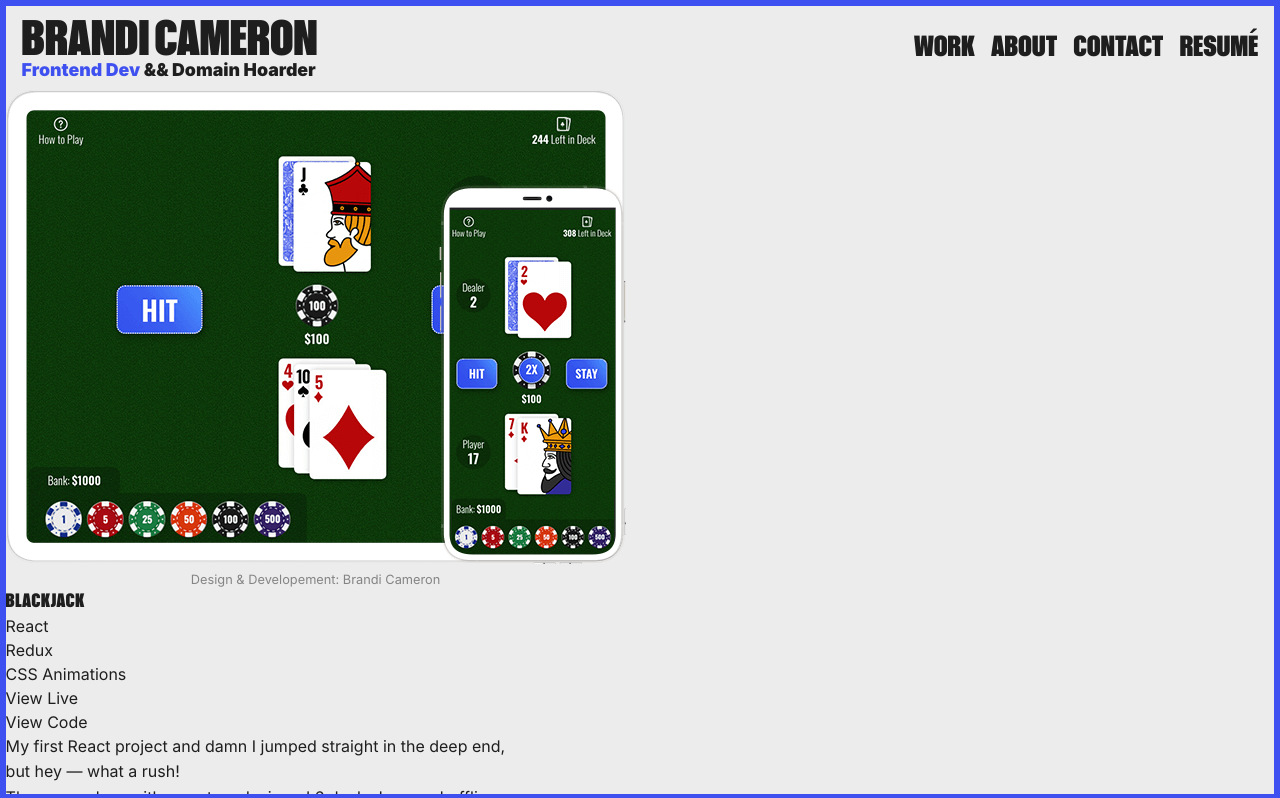
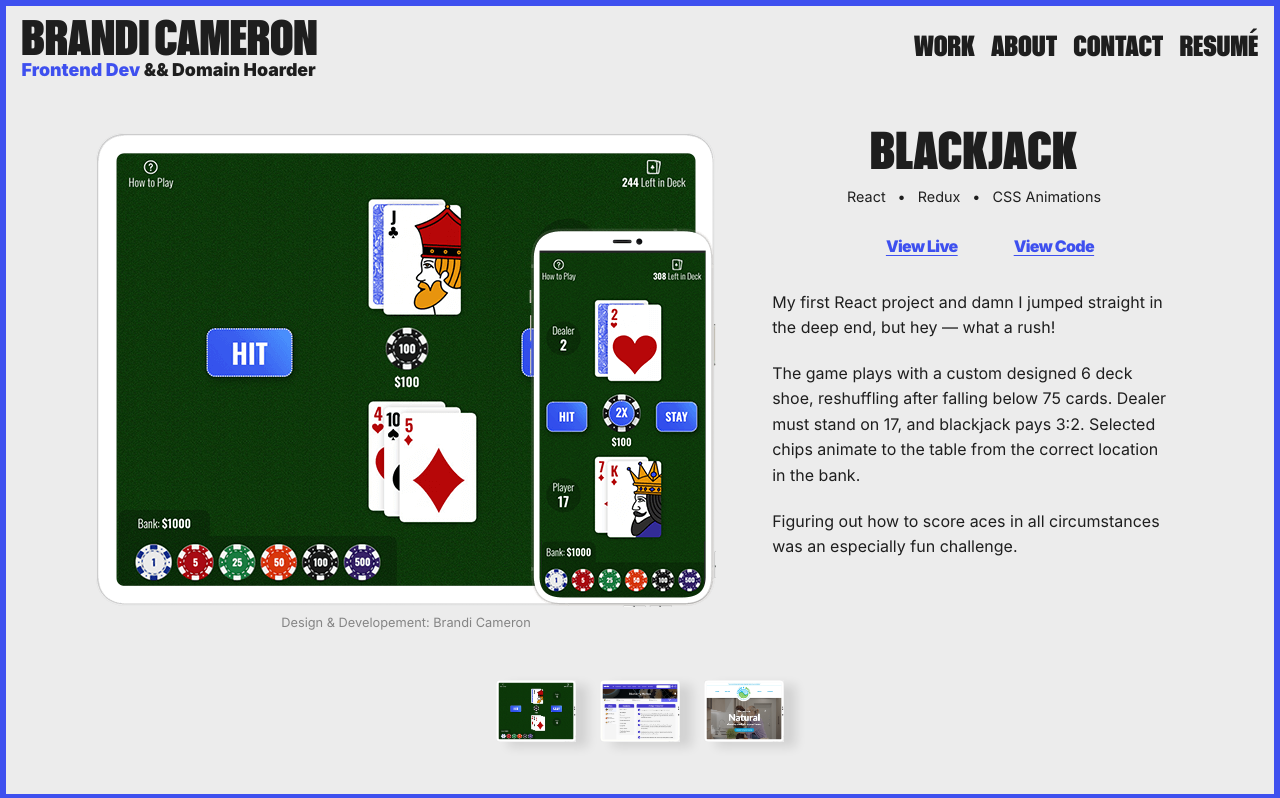
Before and after one commit to brandicameron/portfolio, a Next.js app: page / in a window 1280 px wide. Shown: the top 798 px of the page. Built offline with nearby package versions, Linux system fonts and the light colour scheme.

Commit message:
Added css for Projects component

```diff
--- a/components/Projects.js
+++ b/components/Projects.js
@@ -3,7 +3,7 @@ import Image from 'next/image';
 
 export default function Projects() {
   return (
-    <article className={styles.project}>
+    <article className={styles.projects}>
       <figure className={styles.projectImages}>
         <Image
           priority='true'
@@ -24,7 +24,7 @@ export default function Projects() {
         <figcaption>Design &amp; Developement: Brandi Cameron</figcaption>
       </figure>
 
-      <section className={styles.projectInfo}>
+      <section className={styles.projectData}>
         <h1>Blackjack</h1>
 
         <ul className={styles.projectTechStack}>
--- a/components/Projects.module.css
+++ b/components/Projects.module.css
@@ -1,3 +1,14 @@
+.projects {
+  display: grid;
+  place-content: center;
+  gap: 3rem;
+  margin-inline: auto;
+  padding: 2rem;
+  grid-template-columns: repeat(2, 1fr);
+  width: min(1200px, 90vw);
+  min-height: calc(100vh - var(--headerHeight));
+}
+
 .showOnMobile {
   display: none;
 }
@@ -18,6 +29,70 @@
   text-align: center;
 }
 
+.projectData {
+  display: flex;
+  flex-direction: column;
+  align-items: center;
+}
+
+.projectData h1 {
+  font-size: clamp(2.5rem, 4vw, 3.2rem);
+  text-align: center;
+  line-height: 0.85;
+}
+
+.projectTechStack {
+  display: flex;
+  justify-content: center;
+  gap: 0.75rem;
+  font-size: 0.9rem;
+  padding: 0.6rem 0;
+  margin-inline: auto;
+  text-align: center;
+}
+
+.projectTechStack li:not(:first-child)::before {
+  content: '•';
+  padding-right: 0.75rem;
+}
+
+.projectTechStack li:last-child {
+  padding: 0;
+}
+
+.projectData p:not(:last-child) {
+  margin-bottom: 1.25rem;
+}
+
+.projectLinks {
+  display: flex;
+  justify-content: center;
+  gap: 2rem;
+  margin-block: 1rem 2rem;
+}
+
+.projectLinks a {
+  text-decoration: underline;
+  text-underline-offset: 3px;
+  padding: 0.5rem 0.75rem;
+  font-weight: 800;
+  letter-spacing: -0.04rem;
+  color: var(--accentColor);
+}
+
+.projectThumbnails {
+  display: flex;
+  justify-content: center;
+  gap: 1.5rem;
+  grid-column: 1 / 3;
+}
+
+.thumbnail {
+  width: 80px;
+  height: auto;
+  box-shadow: 12.053px 4.87px 10px 0px rgba(0, 0, 0, 0.11);
+}
+
 @media screen and (max-width: 600px) {
   .showOnMobile {
     display: block;
--- a/styles/globals.css
+++ b/styles/globals.css
@@ -5,7 +5,7 @@
   --white: #ececec;
   --borderColor: #d7d7d7;
   --borderRadius: 0.5rem;
-  --headerHeight: 93px;
+  --headerHeight: 100px;
   --gradient: linear-gradient(to top, #5a42ec, #d86363);
 }
 
@@ -123,7 +123,7 @@ h4 {
 }
 
 p {
-  max-width: 50ch;
+  max-width: 40ch;
   line-height: 1.6;
 }
 
```
